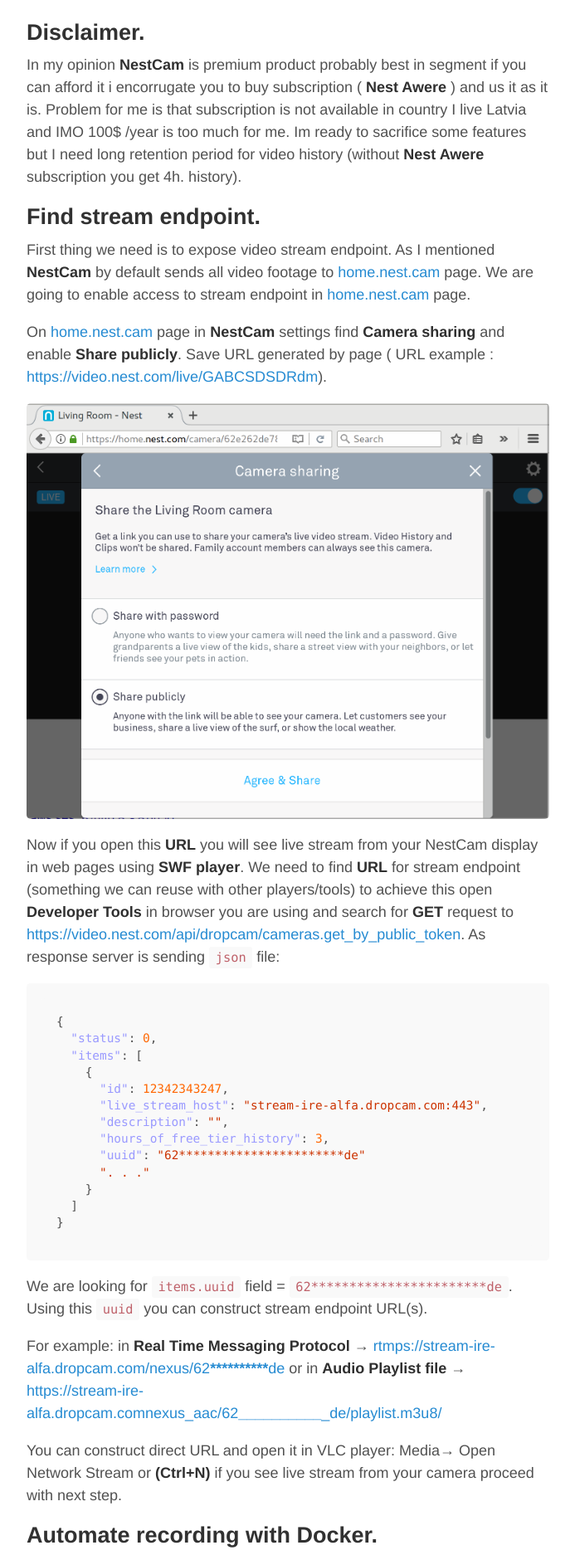
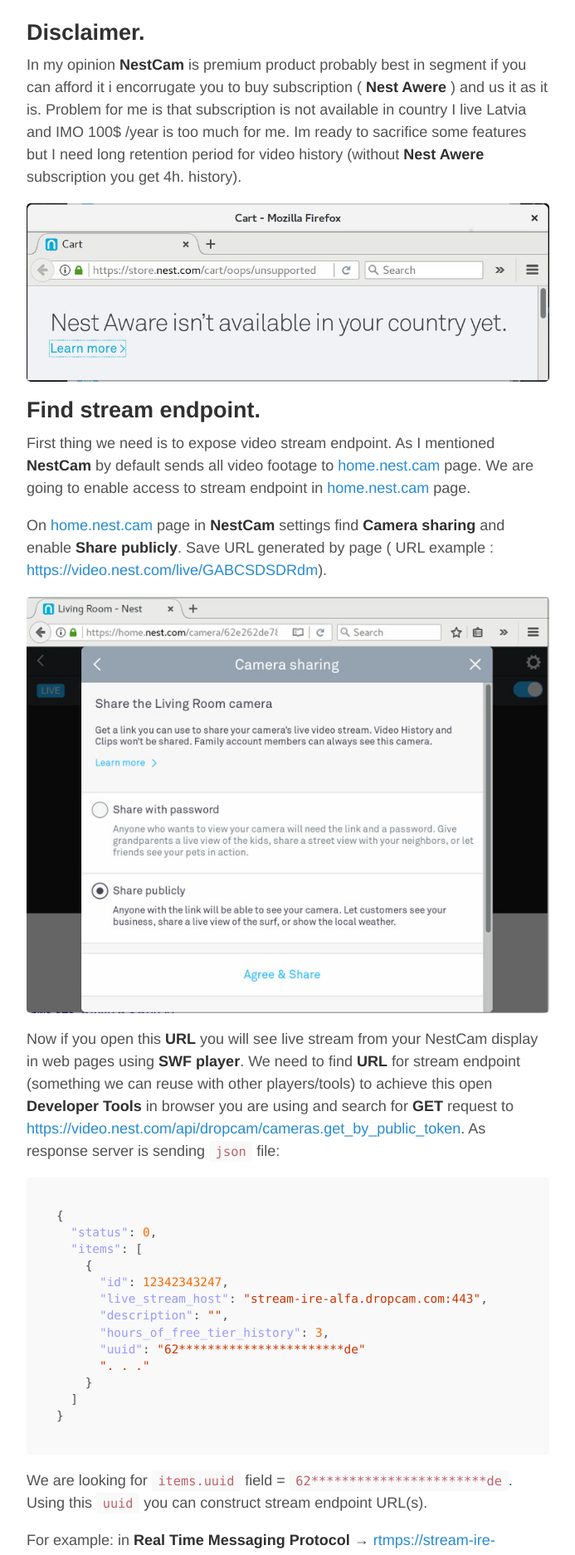
Before and after one commit to ogavrisevs/ogavrisevs.github.io, a Jekyll site: the page built from _posts/2017-04-20-NestCam-storage.markdown, in a window 1280 px wide. Shown: the part 658-2532 px from the top of the page at 83% size, without its empty margins (293-986 px from the left). Built offline with Jekyll 4.4.1, drawn with Linux system fonts in a browser that asks for light colours.

Commit message:
Resize pictures

```diff
--- a/_posts/2017-04-20-NestCam-storage.markdown
+++ b/_posts/2017-04-20-NestCam-storage.markdown
@@ -20,6 +20,8 @@
 
   In my opinion **NestCam** is premium product probably best in segment if you can afford it i encorrugate you to buy subscription ( **Nest Awere** ) and us it as it is. Problem for me is that subscription is not available in country I live Latvia and IMO 100$ /year is too much for me. Im ready to sacrifice some features but I need long retention period for video history (without **Nest Awere** subscription you get 4h. history).
 
+  ![NestAwereNoCountry](/images/2017-04-20-NestCam-storage/NestAwereNoCountry.jpeg)
+
 
 Find stream endpoint.
 ---------------------
@@ -28,7 +30,7 @@
 
   On [home.nest.cam](home.nest.cam) page in **NestCam** settings find **Camera sharing** and enable **Share publicly**. Save URL generated by page ( URL example : [https://video.nest.com/live/GABCSDSDRdm](https://video.nest.com/live/GABCSDSDRdm)).
 
-  ![NestHome-ShareStream](/images/2017-04-20-NestCam-storage/NestHome-ShareStream.png)
+  ![NestHome-ShareStream](/images/2017-04-20-NestCam-storage/NestHome-ShareStream.jpeg)
 
   Now if you open this **URL** you will see live stream from your NestCam display in web pages using **SWF player**. We need to find **URL** for stream endpoint (something we can reuse with other players/tools) to achieve this open **Developer Tools** in browser you are using and search for **GET** request to [https://video.nest.com/api/dropcam/cameras.get_by_public_token](https://video.nest.com/api/dropcam/cameras.get_by_public_token).  As response server is sending `json` file:
 
```
Also changed, not shown: images/2017-04-20-NestCam-storage/NestAwereNoCountry.jpeg (added), images/2017-04-20-NestCam-storage/NestAwereNoCoutry.png (deleted), images/2017-04-20-NestCam-storage/NestHome-ShareStream.jpeg (added), images/2017-04-20-NestCam-storage/NestHome-ShareStream.png (deleted).
